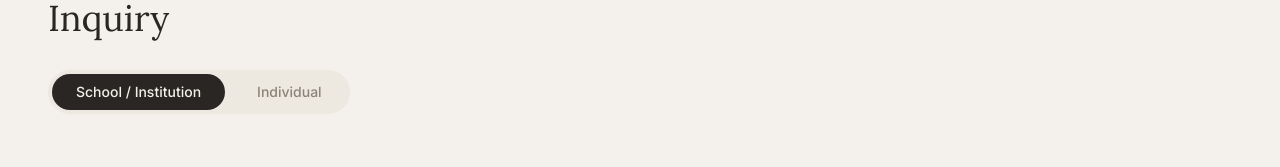
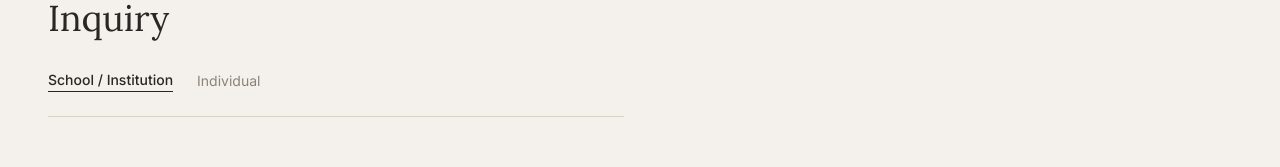
Before and after one commit to lusa8o8/tanga, a Next.js app in the folder artifacts/web/: page /inquiry in a window 1280 px wide. Shown: the part 139-306 px from the top of the page. Built offline with nearby package versions, Linux system fonts and the light colour scheme; no server answers.

Commit message:
design(cp6): inquiry form — replace SaaS pill toggle with editorial text underline toggle

```diff
--- a/artifacts/web/src/app/(public)/inquiry/page.tsx
+++ b/artifacts/web/src/app/(public)/inquiry/page.tsx
@@ -106,18 +106,18 @@ export default function Inquiry() {
     <div className="max-w-xl">
       <h1 className="text-4xl font-serif text-primary mb-8">Inquiry</h1>
 
-      <div className="flex gap-2 mb-12 p-1 bg-muted/30 rounded-full w-fit">
+      <div className="flex items-center gap-6 mb-12 border-b border-border pb-6">
         <button
           type="button"
           onClick={() => setType("school")}
-          className={`px-6 py-2 rounded-full text-sm font-medium transition-colors ${type === 'school' ? 'bg-primary text-primary-foreground' : 'text-muted-foreground hover:text-foreground'}`}
+          className={`text-sm transition-colors duration-200 pb-px ${type === 'school' ? 'text-primary font-medium border-b border-primary' : 'text-muted-foreground hover:text-foreground'}`}
         >
           School / Institution
         </button>
         <button
           type="button"
           onClick={() => setType("individual")}
-          className={`px-6 py-2 rounded-full text-sm font-medium transition-colors ${type === 'individual' ? 'bg-primary text-primary-foreground' : 'text-muted-foreground hover:text-foreground'}`}
+          className={`text-sm transition-colors duration-200 pb-px ${type === 'individual' ? 'text-primary font-medium border-b border-primary' : 'text-muted-foreground hover:text-foreground'}`}
         >
           Individual
         </button>
```
